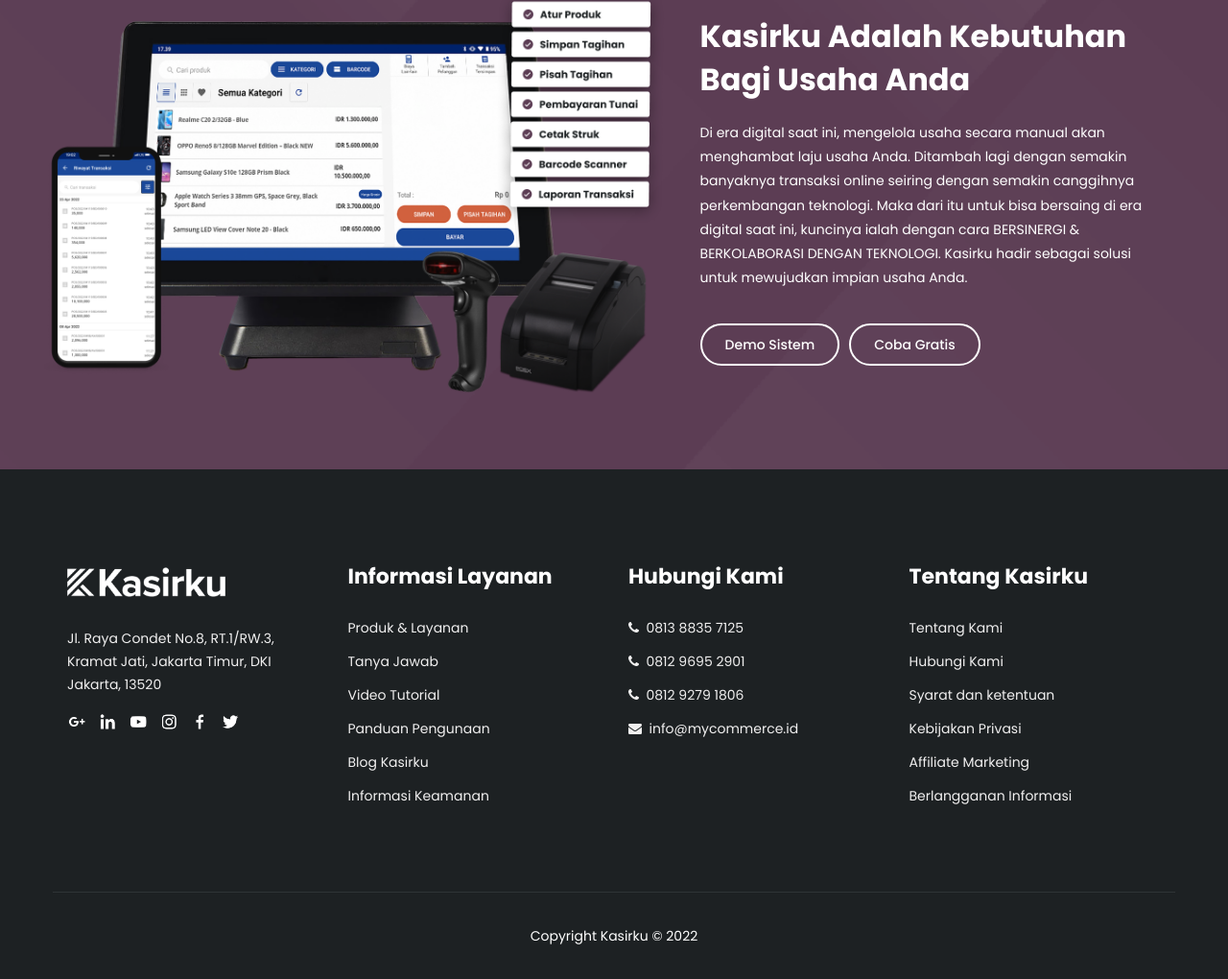
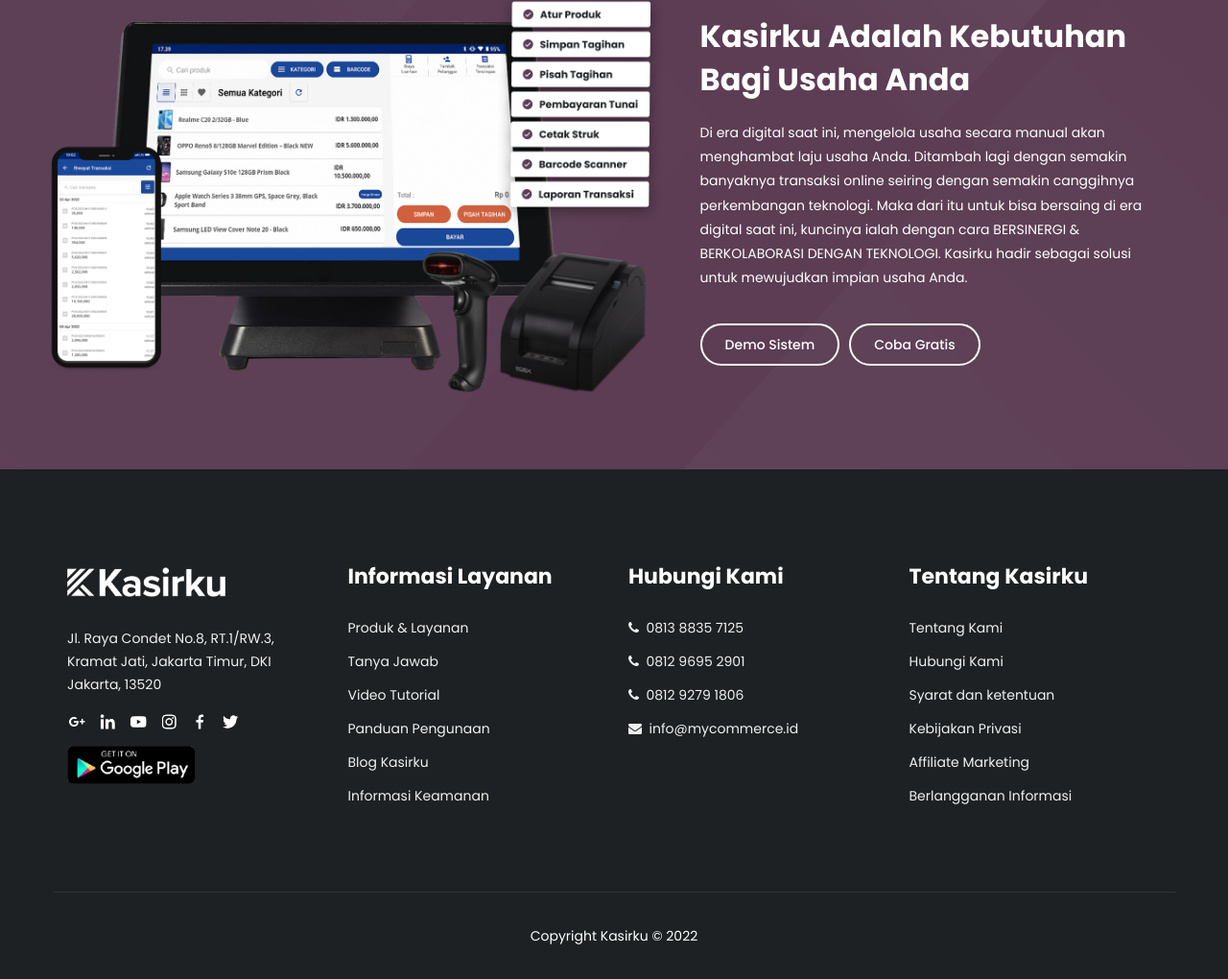
Before and after one commit to pldweb/kasirku, a plain HTML site: page index.html in a window 1280 px wide. Shown: the part 9002-10022 px from the top of the page at 96% size. Drawn offline with nearby package versions, Linux system fonts and the light colour scheme.

Commit message:
tinggal minipos

```diff
--- a/index.html
+++ b/index.html
@@ -15,7 +15,6 @@
     />
 
     <!-- slick -->
-
     <link
       rel="stylesheet"
       type="text/css"
@@ -60,6 +59,9 @@
 
     <!-- Link CSS -->
     <link rel="stylesheet" href="style.css" />
+
+
+
   </head>
   <body>
     <nav class="navbar navbar-default custom-navbar">
@@ -1713,6 +1715,11 @@
                 ><img src="./assets/bxl-twitter.png" alt="" class="socmed"
               /></a>
             </div>
+            <div class="app">
+              <a href="https://play.google.com/store/apps/details?id=id.mycommerce.mcpos">
+                <img src="./assets/playstore.png" alt="">
+              </a>
+            </div>
           </div>
           <div class="col-lg-3 col-md-2 col-xs-12 col-sm-6">
             <div class="footer-content">
--- a/style.css
+++ b/style.css
@@ -1678,6 +1678,14 @@
   max-height: 20px;
 }
 
+.app {
+  margin-top: 15px;
+}
+
+.app img {
+  max-height: 40px;
+}
+
 .footer-title {
   color: white;
   font-weight: 700;
```
Also changed, not shown: assets/playstore.png (added).
